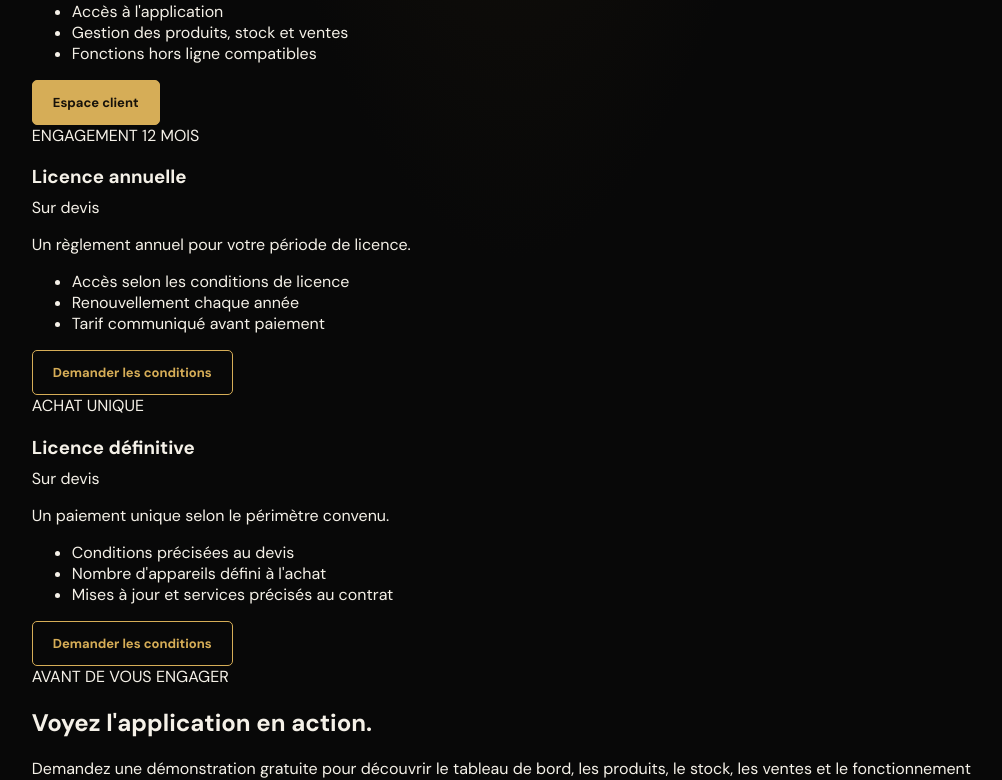
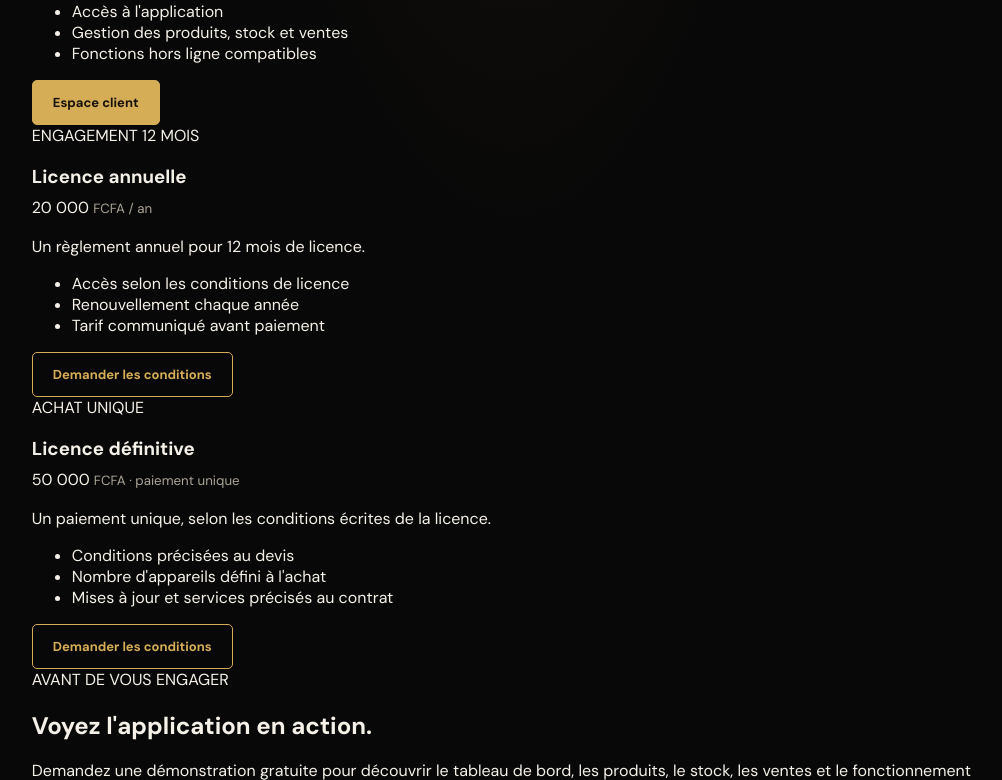
Before and after one commit to ameth99ndiaye-hash/ndiaye-digital-pro-v2, a Flask app: page / in a window 1280 px wide. Shown: the part 1392-2172 px from the top of the page, without its empty margins (125-1127 px from the left). Run offline with Flask 3, Linux system fonts and the light colour scheme; some libraries are stand-ins or nearby versions.

Commit message:
Set annual and lifetime storefront prices

```diff
--- a/templates/index.html
+++ b/templates/index.html
@@ -18,8 +18,8 @@
 <section class="store-section" id="tarifs"><div class="store-heading"><span>CHOISISSEZ VOTRE FORMULE</span><h2>Une formule adaptée à votre commerce.</h2><p>La démonstration est gratuite et sans engagement. Les tarifs des licences sont communiqués avant toute commande.</p></div>
 <div class="store-pricing">
 <article class="price-card"><span class="price-label">FLEXIBLE</span><h3>Mensuel</h3><div class="price">2 000 <small>FCFA / mois</small></div><p>Pour commencer avec un paiement mensuel.</p><ul><li>Accès à l'application</li><li>Gestion des produits, stock et ventes</li><li>Fonctions hors ligne compatibles</li></ul><a class="btn gold" href="/login">Espace client</a></article>
-<article class="price-card"><span class="price-label">ENGAGEMENT 12 MOIS</span><h3>Licence annuelle</h3><div class="price">Sur devis</div><p>Un règlement annuel pour votre période de licence.</p><ul><li>Accès selon les conditions de licence</li><li>Renouvellement chaque année</li><li>Tarif communiqué avant paiement</li></ul><a class="btn ghost" href="#commande">Demander les conditions</a></article>
-<article class="price-card featured"><span class="price-label">ACHAT UNIQUE</span><h3>Licence définitive</h3><div class="price">Sur devis</div><p>Un paiement unique selon le périmètre convenu.</p><ul><li>Conditions précisées au devis</li><li>Nombre d'appareils défini à l'achat</li><li>Mises à jour et services précisés au contrat</li></ul><a class="btn ghost" href="#commande">Demander les conditions</a></article>
+<article class="price-card"><span class="price-label">ENGAGEMENT 12 MOIS</span><h3>Licence annuelle</h3><div class="price">20 000 <small>FCFA / an</small></div><p>Un règlement annuel pour 12 mois de licence.</p><ul><li>Accès selon les conditions de licence</li><li>Renouvellement chaque année</li><li>Tarif communiqué avant paiement</li></ul><a class="btn ghost" href="#commande">Demander les conditions</a></article>
+<article class="price-card featured"><span class="price-label">ACHAT UNIQUE</span><h3>Licence définitive</h3><div class="price">50 000 <small>FCFA · paiement unique</small></div><p>Un paiement unique, selon les conditions écrites de la licence.</p><ul><li>Conditions précisées au devis</li><li>Nombre d'appareils défini à l'achat</li><li>Mises à jour et services précisés au contrat</li></ul><a class="btn ghost" href="#commande">Demander les conditions</a></article>
 </div></section>
 <section class="store-section store-demo"><div><span class="store-kicker">AVANT DE VOUS ENGAGER</span><h2>Voyez l'application en action.</h2><p>Demandez une démonstration gratuite pour découvrir le tableau de bord, les produits, le stock, les ventes et le fonctionnement hors ligne.</p></div><a class="btn gold" href="#commande">Demander une démonstration</a></section>
 <section class="store-section" id="commande"><div class="store-heading"><span>COMMANDES & INFORMATIONS</span><h2>Parlons de votre projet.</h2><p>Pour obtenir une démonstration, un devis annuel ou une licence définitive, contactez l'administrateur de NDIAYE DIGITAL PRO par le canal officiel qui vous a transmis cette page. Au Sénégal, les paiements Wave et Orange Money sont traités après confirmation des coordonnées et du montant. Pour l'international, le moyen de paiement sera confirmé selon le pays.</p></div><div class="store-actions"><a class="btn gold" href="/login">Espace client</a><a class="btn ghost" href="#tarifs">Revoir les offres</a></div><p class="store-small">Ne versez aucun paiement avant d'avoir reçu une confirmation écrite du prix, de la formule, des conditions de licence et des coordonnées officielles de paiement.</p></section>
```
